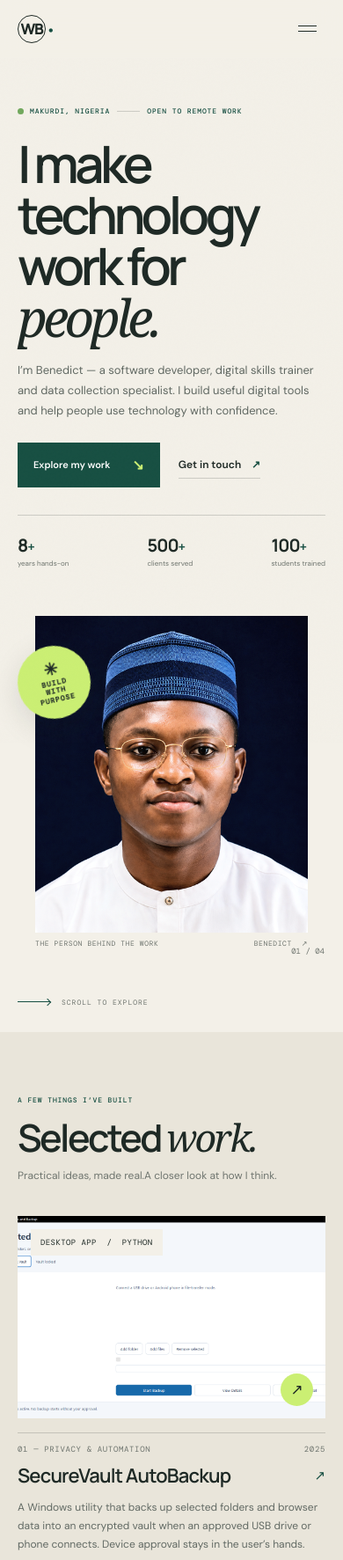
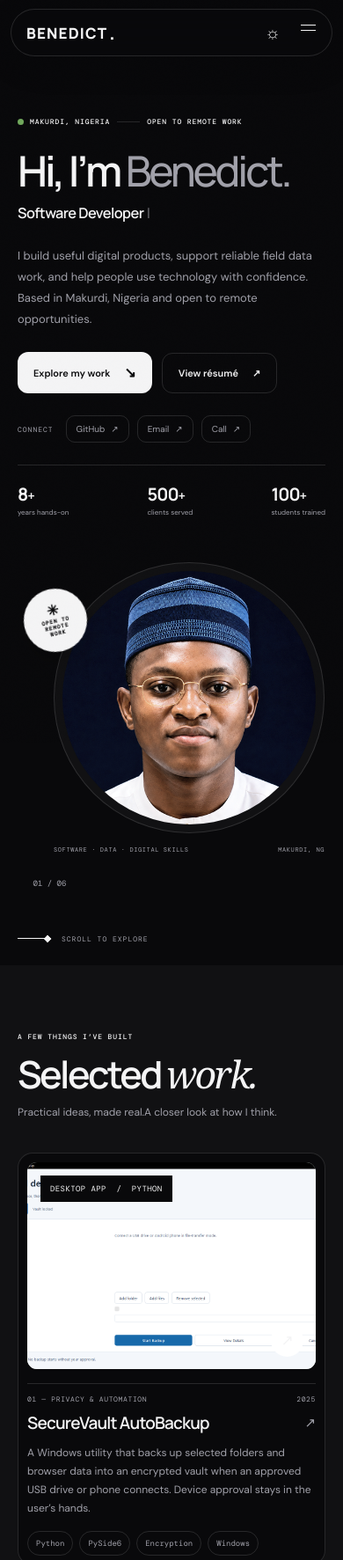
Before and after one commit to talk2benedicttech-svg/benedict-portfolio, a plain HTML site: page index.html in a window 390 px wide. Shown: the top 1773 px of the page at 88% size. Drawn offline with nearby package versions, Linux system fonts and the light colour scheme.

Commit message:
Restyle portfolio with dark responsive design

```diff
--- a/index.html
+++ b/index.html
@@ -3,40 +3,55 @@
   <head>
     <meta charset="UTF-8" />
     <meta name="viewport" content="width=device-width, initial-scale=1.0" />
-    <meta name="theme-color" content="#f3f0e8" />
+    <meta name="theme-color" content="#09090b" />
     <meta name="description" content="Portfolio of Wannyam Terkuma Benedict — software developer, digital skills trainer and data collection specialist in Makurdi, Nigeria." />
+    <meta property="og:type" content="website" />
+    <meta property="og:title" content="Wannyam Terkuma Benedict — Software Developer" />
+    <meta property="og:description" content="I build useful digital products and help teams turn ideas and field data into practical outcomes." />
+    <meta property="og:image" content="https://raw.githubusercontent.com/talk2benedicttech-svg/benedict-portfolio/main/assets/benedict-portrait.png" />
+    <meta property="og:image:alt" content="Portrait of Wannyam Terkuma Benedict" />
+    <meta name="twitter:card" content="summary_large_image" />
+    <meta name="twitter:title" content="Wannyam Terkuma Benedict — Software Developer" />
+    <meta name="twitter:description" content="I build useful digital products and help teams turn ideas and field data into practical outcomes." />
+    <meta name="twitter:image" content="https://raw.githubusercontent.com/talk2benedicttech-svg/benedict-portfolio/main/assets/benedict-portrait.png" />
     <title>Wannyam Terkuma Benedict — Software Developer</title>
     <link rel="preconnect" href="https://fonts.googleapis.com" />
     <link rel="preconnect" href="https://fonts.gstatic.com" crossorigin />
     <link href="https://fonts.googleapis.com/css2?family=DM+Mono:wght@400;500&family=DM+Sans:wght@400;500;600;700&family=Manrope:wght@400;500;600;700;800&display=swap" rel="stylesheet" />
     <link rel="stylesheet" href="styles.css" />
     <link rel="stylesheet" href="project-cards.css" />
+    <link rel="stylesheet" href="portfolio-inspired.css" />
     <script src="script.js" defer></script>
   </head>
   <body>
     <div class="page-grain" aria-hidden="true"></div>
     <header class="site-header">
-      <a class="wordmark" href="#home" aria-label="Wannyam Benedict, home"><span>WB</span><i>·</i></a>
-      <button class="menu-toggle" aria-expanded="false" aria-controls="site-nav" aria-label="Open navigation"><span></span><span></span></button>
+      <a class="wordmark" href="#home" aria-label="Wannyam Benedict, home"><span>BENEDICT</span><i>.</i></a>
       <nav id="site-nav" class="site-nav" aria-label="Main navigation">
-        <a href="#work">Selected work</a><a href="#about">About</a><a href="#experience">Experience</a><a href="resume.html">Résumé <span>↗</span></a><a href="#contact" class="nav-contact">Let’s talk <span>↗</span></a>
+        <a href="#home">Home</a><a href="#about">About</a><a href="#experience">Experience</a><a href="#work">Projects</a><a href="resume.html">Résumé <span>↗</span></a><a href="#contact" class="nav-contact">Let’s talk <span>↗</span></a>
       </nav>
+      <div class="header-actions">
+        <button class="theme-toggle" type="button" aria-label="Switch to light theme" aria-pressed="false" title="Toggle theme"><span aria-hidden="true">☼</span></button>
+        <button class="menu-toggle" type="button" aria-expanded="false" aria-controls="site-nav" aria-label="Open navigation"><span></span><span></span></button>
+      </div>
     </header>
 
     <main>
       <section class="hero shell" id="home">
         <div class="hero-copy">
           <div class="eyebrow reveal"><span class="status-dot"></span> MAKURDI, NIGERIA <span class="eyebrow-rule"></span> OPEN TO REMOTE WORK</div>
-          <h1 class="reveal delay-1">I make technology<br />work for <em>people.</em></h1>
-          <p class="hero-intro reveal delay-2">I’m Benedict — a software developer, digital skills trainer and data collection specialist. I build useful digital tools and help people use technology with confidence.</p>
-          <div class="hero-actions reveal delay-3"><a class="button button-dark" href="#work">Explore my work <span>↘</span></a><a class="text-link" href="mailto:benedictwannyam@gmail.com">Get in touch <span>↗</span></a></div>
+          <h1 class="reveal delay-1">Hi, I’m <em>Benedict.</em></h1>
+          <p class="hero-role reveal delay-2"><span id="typed-role" aria-hidden="true">Software Developer</span><span class="typing-cursor" aria-hidden="true">|</span><span class="sr-only">Software developer, digital skills trainer and data collection specialist.</span></p>
+          <p class="hero-intro reveal delay-2">I build useful digital products, support reliable field data work, and help people use technology with confidence. Based in Makurdi, Nigeria and open to remote opportunities.</p>
+          <div class="hero-actions reveal delay-3"><a class="button button-dark" href="#work">Explore my work <span>↘</span></a><a class="button button-outline" href="resume.html">View résumé <span>↗</span></a></div>
+          <div class="hero-socials reveal delay-3" aria-label="Contact and professional links"><span>CONNECT</span><a href="https://github.com/talk2benedicttech-svg" target="_blank" rel="noopener noreferrer">GitHub <span>↗</span></a><a href="mailto:benedictwannyam@gmail.com">Email <span>↗</span></a><a href="tel:+2347071776526">Call <span>↗</span></a></div>
           <div class="hero-proof reveal delay-3"><div><strong aria-label="8 plus years"><span data-count="8">8</span><span aria-hidden="true">+</span></strong><small>years hands-on</small></div><div><strong aria-label="500 plus clients"><span data-count="500">500</span><span aria-hidden="true">+</span></strong><small>clients served</small></div><div><strong aria-label="100 plus students"><span data-count="100">100</span><span aria-hidden="true">+</span></strong><small>students trained</small></div></div>
         </div>
         <div class="hero-visual reveal delay-2">
           <div class="portrait-frame"><img src="assets/benedict-portrait.png" alt="Portrait of Wannyam Terkuma Benedict" /></div>
-          <div class="portrait-caption"><span>THE PERSON BEHIND THE WORK</span><span>BENEDICT&nbsp; ↗</span></div>
-          <div class="orbit-note"><span class="orbit-mark">✳</span><span>BUILD<br />WITH<br />PURPOSE</span></div>
-          <div class="hero-index">01 / 04</div>
+          <div class="portrait-caption"><span>SOFTWARE · DATA · DIGITAL SKILLS</span><span>MAKURDI, NG</span></div>
+          <div class="orbit-note"><span class="orbit-mark">✳</span><span>OPEN TO<br />REMOTE<br />WORK</span></div>
+          <div class="hero-index">01 / 06</div>
         </div>
         <a class="scroll-cue" href="#work"><span class="scroll-line"></span> SCROLL TO EXPLORE</a>
       </section>
@@ -106,6 +121,6 @@
 
       <section class="contact-section" id="contact"><div class="shell contact-inner reveal"><p class="eyebrow"><span class="status-dot"></span> AVAILABLE FOR REMOTE OPPORTUNITIES</p><h2>Let’s make<br />something <em>matter.</em></h2><p class="contact-copy">Have a role, a project, or a problem worth solving? I’d love to hear about it.</p><a class="contact-email" href="mailto:benedictwannyam@gmail.com">benedictwannyam@gmail.com <span>↗</span></a><div class="contact-bottom"><span>MAKURDI, BENUE STATE · NIGERIA</span><a href="tel:+2347071776526">+234 707 177 6526</a></div></div></section>
     </main>
-    <footer class="site-footer"><div class="shell footer-inner"><a class="wordmark" href="#home"><span>WB</span><i>·</i></a><p>Made with care in Benue, Nigeria.</p><span>© <span id="year"></span> Wannyam Terkuma Benedict</span><a href="#home" class="back-top">BACK TO TOP ↑</a></div></footer>
+    <footer class="site-footer"><div class="shell footer-inner"><a class="wordmark" href="#home" aria-label="Wannyam Benedict, back to top"><span>BENEDICT</span><i>.</i></a><p>Built with care in Benue, Nigeria.</p><span>© <span id="year"></span> Wannyam Terkuma Benedict</span><a href="#home" class="back-top">BACK TO TOP ↑</a></div></footer>
   </body>
 </html>
--- /dev/null
+++ b/portfolio-inspired.css
@@ -0,0 +1,203 @@
+:root {
+  color-scheme: dark;
+  --paper: #09090b;
+  --paper-2: #111113;
+  --ink: #f4f4f5;
+  --muted: #a1a1aa;
+  --green: #f4f4f5;
+  --lime: #ffffff;
+  --line: rgba(244, 244, 245, .13);
+}
+
+[data-theme="light"] {
+  color-scheme: light;
+  --paper: #f7f7f5;
+  --paper-2: #eeeeeb;
+  --ink: #161616;
+  --muted: #696970;
+  --green: #161616;
+  --lime: #dfe8c3;
+  --line: rgba(22, 22, 22, .15);
+}
+
+html { scroll-padding-top: 94px; }
+body { background: var(--paper); color: var(--ink); transition: background .25s ease, color .25s ease; }
+.page-grain { opacity: .035; }
+main { padding-top: 76px; }
+
+.site-header {
+  position: fixed;
+  top: 14px;
+  left: 50%;
+  transform: translateX(-50%);
+  width: min(1060px, calc(100% - 32px));
+  height: 60px;
+  padding: 0 15px 0 22px;
+  border: 1px solid var(--line);
+  border-radius: 999px;
+  background: color-mix(in srgb, var(--paper) 82%, transparent);
+  backdrop-filter: blur(18px);
+  box-shadow: 0 10px 38px rgba(0, 0, 0, .12);
+}
+.wordmark { gap: 2px; font-size: 12px; letter-spacing: 1.1px; }
+.wordmark span { width: auto; height: auto; border: 0; border-radius: 0; }
+.wordmark i { font-size: 20px; margin-left: 0; }
+.site-nav { gap: clamp(13px, 2vw, 25px); }
+.site-nav a, .text-link { color: var(--muted); font-size: 11px; transition: color .2s ease, background .2s ease, transform .2s ease; }
+.site-nav a:hover, .site-nav a[aria-current="location"], .text-link:hover { color: var(--ink); }
+.site-nav .nav-contact { padding: 10px 14px; border-radius: 999px; background: var(--ink); color: var(--paper); }
+.nav-contact span { color: inherit; }
+.header-actions { display: flex; align-items: center; gap: 4px; }
+.theme-toggle, .menu-toggle {
+  width: 36px;
+  height: 36px;
+  display: grid;
+  place-items: center;
+  border: 1px solid transparent;
+  border-radius: 50%;
+  background: transparent;
+  color: var(--ink);
+  cursor: pointer;
+  transition: background .2s ease, border-color .2s ease, transform .2s ease;
+}
+.theme-toggle { font-size: 19px; line-height: 1; }
+.theme-toggle:hover, .menu-toggle:hover { background: var(--paper-2); border-color: var(--line); }
+.menu-toggle { display: none; }
+
+.hero {
+  min-height: min(760px, calc(100svh - 80px));
+  grid-template-columns: minmax(0, 1.08fr) minmax(320px, .92fr);
+  padding-top: 70px;
+  padding-bottom: 100px;
+}
+.hero h1 { font-size: clamp(48px, 6.2vw, 78px); letter-spacing: -.065em; line-height: 1.02; margin: 27px 0 12px; }
+.hero h1 em { font-family: var(--display); font-weight: 500; font-style: normal; color: var(--muted); }
+.hero-role { min-height: 32px; margin: 0; font: 600 clamp(17px, 2.2vw, 24px)/1.4 var(--display); letter-spacing: -.035em; }
+.typing-cursor { display: inline-block; margin-left: 3px; color: var(--muted); animation: cursor-blink 1s steps(2, start) infinite; }
+.hero-intro { max-width: 510px; margin-top: 19px; color: var(--muted); font-size: 14px; line-height: 1.85; }
+.hero-actions { gap: 11px; margin-top: 25px; }
+.button { min-height: 46px; align-items: center; justify-content: center; gap: 16px; padding: 13px 18px; border-radius: 12px; font-size: 11px; transition: transform .2s ease, background .2s ease, border-color .2s ease; }
+.button-dark { background: var(--ink); color: var(--paper); }
+.button-dark:hover { background: color-mix(in srgb, var(--ink) 88%, var(--muted)); transform: translateY(-2px); }
+.button-dark span { color: inherit; }
+.button-outline { border: 1px solid var(--line); color: var(--ink); text-decoration: none; }
+.button-outline:hover { transform: translateY(-2px); border-color: var(--ink); background: var(--paper-2); }
+.hero-socials { display: flex; align-items: center; gap: 9px; flex-wrap: wrap; margin-top: 34px; }
+.hero-socials>span { margin-right: 5px; color: var(--muted); font: 8px var(--mono); letter-spacing: 1px; }
+.hero-socials a { display: inline-flex; align-items: center; gap: 7px; padding: 8px 11px; border: 1px solid var(--line); border-radius: 10px; color: var(--muted); font-size: 10px; text-decoration: none; transition: color .2s ease, border-color .2s ease, transform .2s ease; }
+.hero-socials a:hover { color: var(--ink); border-color: var(--ink); transform: translateY(-2px); }
+.hero-socials a span { color: inherit; }
+.hero-proof { width: min(100%, 470px); gap: clamp(18px, 4vw, 42px); margin-top: 31px; padding-top: 19px; border-color: var(--line); }
+.hero-proof strong { color: var(--ink); }
+.hero-proof small { color: var(--muted); }
+.hero-visual { height: auto; aspect-ratio: 1 / 1.05; max-width: 455px; margin: 0 auto; }
+.portrait-frame { position: relative; top: auto; right: auto; width: min(100%, 385px); height: auto; aspect-ratio: 1; margin: 0 auto; padding: 9px; overflow: hidden; border: 1px solid var(--line); border-radius: 50%; background: var(--paper-2); }
+.portrait-frame img { border-radius: 50%; object-position: center 28%; filter: saturate(.72); }
+.portrait-caption { position: relative; top: auto; right: auto; width: min(100%, 385px); margin: 14px auto 0; color: var(--muted); font-size: 8px; }
+.orbit-note { top: 9%; left: 0; width: 82px; height: 82px; background: var(--ink); color: var(--paper); font-size: 7px; box-shadow: 0 12px 35px rgba(0, 0, 0, .24); }
+.orbit-mark { font-size: 16px; }
+.hero-index { bottom: 1%; left: 5%; color: var(--muted); }
+.scroll-cue { bottom: 28px; color: var(--muted); }
+.scroll-line, .scroll-line:after { background: var(--ink); border-color: var(--ink); }
+
+.work-section, .about-section, .capabilities-section, .experience-section, .education-section { background: var(--paper); color: var(--ink); }
+.work-section, .capabilities-section, .education-section { background: var(--paper-2); }
+.about-section, .experience-section { border-top: 1px solid var(--line); border-bottom: 1px solid var(--line); }
+.about-heading h2 em, .experience-intro h2 em, .education-grid h2 em, .contact-inner h2 em { color: var(--muted); }
+.about-heading .eyebrow, .about-values, .about-stamp, .experience-intro .eyebrow, .education-grid .eyebrow { color: var(--muted); }
+.about-stamp { border-color: var(--line); }
+.about-stamp b { color: var(--ink); }
+.about-lead { color: var(--ink); }
+.about-body>p:not(.about-lead), .experience-intro>p:not(.eyebrow), .timeline-item p, .education-list article p, .certifications p, .languages p { color: var(--muted) !important; }
+.about-values { border-color: var(--line); }
+.section-heading h2, .about-heading h2, .experience-intro h2, .education-grid h2 { color: var(--ink); }
+.heading-note { color: var(--muted); }
+.project-grid { gap: 48px 28px; }
+.project-card { padding: 13px; border: 1px solid var(--line); border-radius: 17px; background: var(--paper); transition: transform .25s ease, border-color .25s ease, background .25s ease; }
+.project-card:hover { transform: translateY(-4px); border-color: color-mix(in srgb, var(--ink) 42%, transparent); }
+.project-visual, .project-feature .project-visual { height: 250px; border-radius: 11px; }
+.project-feature .project-visual { height: 290px; }
+.project-meta { border-color: var(--line); color: var(--muted); font-size: 8px; }
+.project-title h3 { color: var(--ink); font-size: 19px; }
+.project-title>span, .project-live-link span { color: var(--muted); }
+.project-card>p { color: var(--muted); }
+.tag-row span, .cap-skills span { border-color: var(--line); color: var(--muted); border-radius: 999px; }
+.project-live-link { border-color: var(--line); color: var(--ink); }
+.project-foot { border-color: var(--line); color: var(--muted); }
+.project-foot a { border-color: var(--line); color: var(--ink); }
+.capability-list, .timeline, .education-list { border-color: var(--line); }
+.capability { border-color: var(--line); }
+.capability:hover { background: var(--paper-2); }
+.capability h3, .timeline-item h3, .education-list h3 { color: var(--ink); }
+.capability p { color: var(--muted); }
+.cap-number, .timeline-date, .education-list>article>span, .cert-label { color: var(--muted); }
+.contact-section { background: var(--paper); border-top: 1px solid var(--line); padding: 100px 0 55px; }
+.contact-section:after { color: var(--paper-2); }
+.contact-inner>.eyebrow { color: var(--muted); }
+.contact-inner h2 { color: var(--ink); }
+.contact-copy { color: var(--muted); }
+.contact-email { color: var(--ink); border-color: var(--line); }
+.contact-email span { color: var(--muted); }
+.contact-bottom { border-color: var(--line); color: var(--muted); }
+.contact-bottom a { color: var(--ink); }
+.site-footer { border-top: 1px solid var(--line); background: var(--paper-2); color: var(--muted); }
+.footer-inner .wordmark { color: var(--ink); }
+.footer-inner .wordmark span { border: 0; }
+.footer-inner .wordmark i { color: var(--muted); }
+.footer-inner p, .footer-inner>span, .back-top { color: var(--muted); }
+.back-top { color: var(--ink); }
+
+.theme-toggle:focus-visible, .menu-toggle:focus-visible, .site-nav a:focus-visible, .hero-socials a:focus-visible, .button:focus-visible { outline: 2px solid var(--ink); outline-offset: 3px; }
+.sr-only { position: absolute; width: 1px; height: 1px; padding: 0; margin: -1px; overflow: hidden; clip: rect(0, 0, 0, 0); white-space: nowrap; border: 0; }
+@keyframes cursor-blink { 50% { opacity: 0; } }
+
+@media (max-width: 900px) {
+  .site-header { width: min(760px, calc(100% - 28px)); padding: 0 14px 0 19px; }
+  .site-nav { gap: 13px; }
+  .site-nav a { font-size: 10px; }
+  .hero { min-height: 650px; grid-template-columns: minmax(0, 1fr) minmax(270px, .8fr); padding-top: 64px; }
+  .hero h1 { font-size: clamp(46px, 6vw, 65px); }
+  .hero-visual { margin-left: 0; }
+  .project-grid { gap: 34px 18px; }
+}
+
+@media (max-width: 760px) {
+  html { scroll-padding-top: 82px; }
+  main { padding-top: 68px; }
+  .site-header { top: 10px; height: 54px; width: calc(100% - 24px); padding: 0 9px 0 17px; }
+  .wordmark { font-size: 11px; }
+  .header-actions { margin-left: auto; }
+  .menu-toggle { display: flex; flex-direction: column; gap: 5px; padding: 8px; }
+  .menu-toggle span { width: 17px; height: 1px; background: var(--ink); transition: transform .2s ease; }
+  .menu-toggle[aria-expanded="true"] span:first-child { transform: translateY(3px) rotate(45deg); }
+  .menu-toggle[aria-expanded="true"] span:last-child { transform: translateY(-3px) rotate(-45deg); }
+  .site-header .site-nav { position: absolute; top: calc(100% + 9px); left: 0; right: 0; display: flex; flex-direction: column; align-items: stretch; gap: 0; max-height: 0; overflow: hidden; visibility: hidden; opacity: 0; pointer-events: none; padding: 0 18px; border: 1px solid transparent; border-radius: 18px; background: var(--paper-2); box-shadow: 0 20px 50px rgba(0, 0, 0, .2); transition: max-height .28s ease, opacity .2s ease, padding .28s ease, visibility .28s ease; }
+  .site-header .site-nav.is-open { max-height: 390px; visibility: visible; opacity: 1; pointer-events: auto; padding: 7px 18px 14px; border-color: var(--line); }
+  .site-header .site-nav a { padding: 13px 2px; border-bottom: 1px solid var(--line); color: var(--muted); font-size: 12px; }
+  .site-header .site-nav a[aria-current="location"] { color: var(--ink); }
+  .site-header .site-nav .nav-contact { margin-top: 10px; padding: 12px 14px; border: 0; background: var(--ink); color: var(--paper); }
+  .hero { min-height: 0; grid-template-columns: 1fr; gap: 20px; padding-top: 65px; padding-bottom: 83px; }
+  .hero-copy { order: 0; }
+  .hero h1 { font-size: clamp(48px, 11vw, 72px); letter-spacing: -.065em; }
+  .hero-role { min-height: 29px; font-size: clamp(16px, 4.2vw, 21px); }
+  .hero-intro { font-size: 13px; }
+  .hero-visual { order: 1; width: min(100%, 400px); margin: 23px auto 0; aspect-ratio: 1 / 1.07; }
+  .portrait-frame { width: min(88%, 330px); }
+  .orbit-note { left: 2%; top: 8%; width: 72px; height: 72px; font-size: 6px; }
+  .portrait-caption { width: min(88%, 330px); font-size: 7px; }
+  .hero-proof { margin-top: 25px; }
+  .hero-socials { margin-top: 25px; }
+  .scroll-cue { bottom: 25px; }
+  .section-pad { padding: 76px 0; }
+  .project-card { padding: 10px; }
+  .project-visual, .project-feature .project-visual { height: 235px; }
+  .project-grid { gap: 22px; }
+  .about-heading .about-stamp { right: 14px; }
+  .contact-section { padding: 76px 0 38px; }
+}
+
+@media (prefers-reduced-motion: reduce) {
+  html { scroll-behavior: auto; }
+  *, *::before, *::after { animation-duration: .01ms !important; animation-iteration-count: 1 !important; transition-duration: .01ms !important; }
+  .motion-ready .reveal:not(.is-visible) { opacity: 1; transform: none; }
+}
--- a/script.js
+++ b/script.js
@@ -2,8 +2,70 @@ const menuToggle = document.querySelector('.menu-toggle');
 const siteNav = document.querySelector('.site-nav');
 const mobileMenu = window.matchMedia('(max-width: 650px)');
 const reducedMotion = window.matchMedia('(prefers-reduced-motion: reduce)');
+const themeToggle = document.querySelector('.theme-toggle');
+const themeColorMeta = document.querySelector('meta[name="theme-color"]');
 const revealItems = [...document.querySelectorAll('.reveal')];
 const countValues = [...document.querySelectorAll('[data-count]')];
+
+function setTheme(theme, save = false) {
+  const isLight = theme === 'light';
+  document.documentElement.dataset.theme = isLight ? 'light' : 'dark';
+  themeToggle?.setAttribute('aria-pressed', String(isLight));
+  themeToggle?.setAttribute('aria-label', isLight ? 'Switch to dark theme' : 'Switch to light theme');
+  themeToggle?.setAttribute('title', isLight ? 'Switch to dark theme' : 'Switch to light theme');
+  const icon = themeToggle?.querySelector('span');
+  if (icon) icon.textContent = isLight ? '◐' : '☼';
+  themeColorMeta?.setAttribute('content', isLight ? '#f7f7f5' : '#09090b');
+
+  if (save) {
+    try {
+      localStorage.setItem('portfolio-theme', isLight ? 'light' : 'dark');
+    } catch {
+      // Theme switching still works for this visit if storage is unavailable.
+    }
+  }
+}
+
+let savedTheme = null;
+try {
+  savedTheme = localStorage.getItem('portfolio-theme');
+} catch {
+  // Keep the default dark appearance if storage is unavailable.
+}
+setTheme(savedTheme === 'light' ? 'light' : 'dark');
+themeToggle?.addEventListener('click', () => {
+  const nextTheme = document.documentElement.dataset.theme === 'light' ? 'dark' : 'light';
+  setTheme(nextTheme, true);
+});
+
+const roleText = document.querySelector('#typed-role');
+const roles = ['Software Developer', 'Digital Skills Trainer', 'Data Collection Specialist'];
+let roleIndex = 0;
+let characterIndex = roleText?.textContent.length || 0;
+let deleting = false;
+let typingTimer;
+
+function typeNextCharacter() {
+  if (!roleText || reducedMotion.matches) return;
+
+  const currentRole = roles[roleIndex];
+  characterIndex += deleting ? -1 : 1;
+  roleText.textContent = currentRole.slice(0, characterIndex);
+
+  let pause = deleting ? 48 : 92;
+  if (!deleting && characterIndex === currentRole.length) pause = 1250;
+  if (deleting && characterIndex === 0) {
+    deleting = false;
+    roleIndex = (roleIndex + 1) % roles.length;
+    pause = 300;
+  } else if (!deleting && characterIndex === currentRole.length) {
+    deleting = true;
+  }
+
+  typingTimer = window.setTimeout(typeNextCharacter, pause);
+}
+
+if (roleText && !reducedMotion.matches) typingTimer = window.setTimeout(typeNextCharacter, 700);
 
 function setMenuOpen(open, { returnFocus = false } = {}) {
   if (!menuToggle || !siteNav) return;
@@ -121,13 +183,22 @@ if ('IntersectionObserver' in window && linkedSections.length) {
 }
 
 reducedMotion.addEventListener?.('change', (event) => {
-  if (!event.matches) return;
+  if (event.matches) {
+    document.documentElement.classList.remove('motion-ready');
+    revealObserver?.disconnect();
+    countObserver?.disconnect();
+    revealItems.forEach((item) => item.classList.add('is-visible'));
+    countValues.forEach((item) => { item.textContent = item.dataset.count; });
+    window.clearTimeout(typingTimer);
+    if (roleText) roleText.textContent = roles[roleIndex];
+    return;
+  }
 
-  document.documentElement.classList.remove('motion-ready');
-  revealObserver?.disconnect();
-  countObserver?.disconnect();
-  revealItems.forEach((item) => item.classList.add('is-visible'));
-  countValues.forEach((item) => { item.textContent = item.dataset.count; });
+  if (roleText) {
+    characterIndex = roles[roleIndex].length;
+    deleting = true;
+    typingTimer = window.setTimeout(typeNextCharacter, 700);
+  }
 });
 
 const year = document.querySelector('#year');
```
Also changed, not shown: 2 other files.
